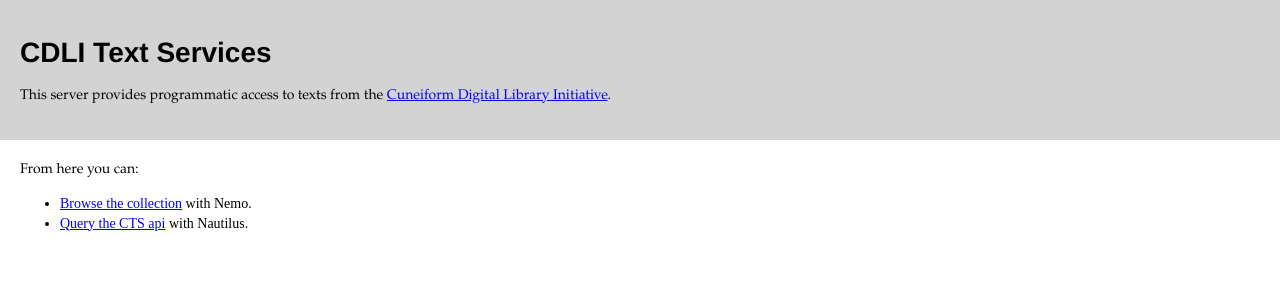
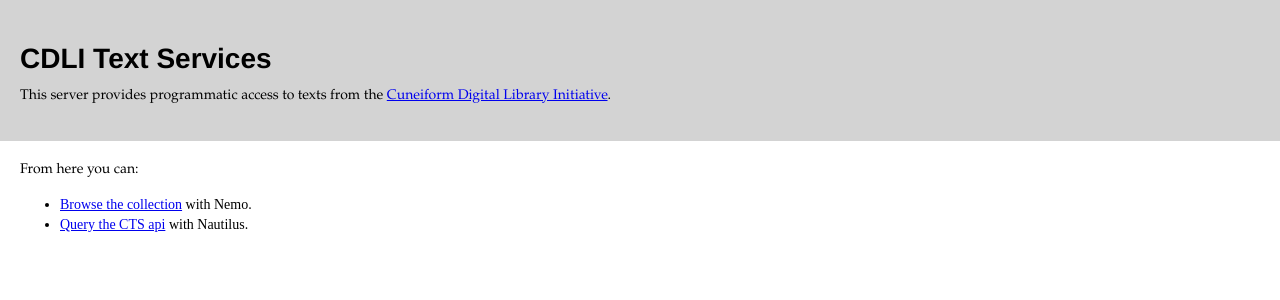
Before and after one commit to cdli-gh/cdli-cts-server, a Flask app: template templates/index.html in a window 1280 px wide. Shown: the top 300 px of the page. Run offline with Flask 2, Linux system fonts and the light colour scheme; the template is opened without the code that fills it, so the values that code supplies are empty; parts of the project's set-up code (start-up, migrations or seed data) failed here and were passed over.

Commit message:
Layout the landing page more like bootstrap.
- Set a language on <html>
- Use a relative lineheight so headers scale appropriately w/o sass.
- Move the header lines closer together.
- Add a container for margins, and some class markers (unused).

This is still 1% the size of bootstrap.min.css.

```diff
--- a/templates/index.html
+++ b/templates/index.html
@@ -1,8 +1,8 @@
 <!doctype html>
-<html>
+<html lang=en>
   <head>
     <meta charset=utf-8>
-    <meta name="viewport"
+    <meta name=viewport
           content="width=device-width, initial-scale=1, shrink-to-fit=no">
     <title>CDLI CTS webservice</title>
     <style>
@@ -10,7 +10,7 @@
         width: 100%;
         margin: 0 auto;
         font-size: 14px;
-        line-height: 20px;
+        line-height: 1.4285;
       }
       header {
         background-color: lightgrey;
@@ -21,17 +21,19 @@
       }
       h1, h2, h3 {
         font-family: "Helvetica Neue", Helvetica, Arial, sans-serif;
-        line-height: 1;
+        margin-bottom: 0.5rem;
       }
       p {
-        font-family: "Palatino", "Palatino Linotype", "Georgia", "Serif";
+        font-family: "Palatino", "Palatino Linotype", "Georgia", serif;
+        margin-top: 0;
       }
     </style>
   </head>
   <body>
-    <header>
+    <div class=container-fluid>
+    <header class=jumbotron>
     <h1>CDLI Text Services</h1>
-    <p>This server provides programmatic access to texts from the
+    <p class=lead>This server provides programmatic access to texts from the
        <a href=https://cdli.ucla.edu>Cuneiform Digital Library Initiative</a>.
     </p>
     </header>
@@ -44,5 +46,6 @@
     </ul>
     </p>
     </nav>
+    </div>
   </body>
 </html>
```
